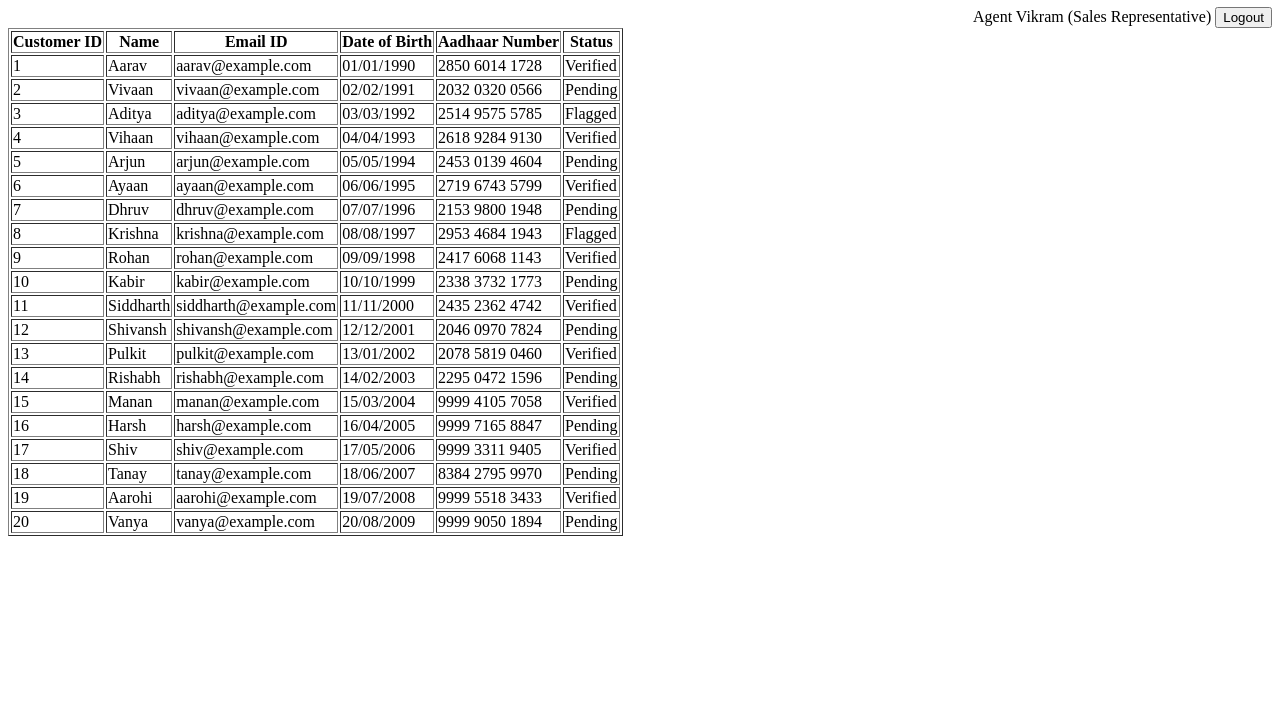
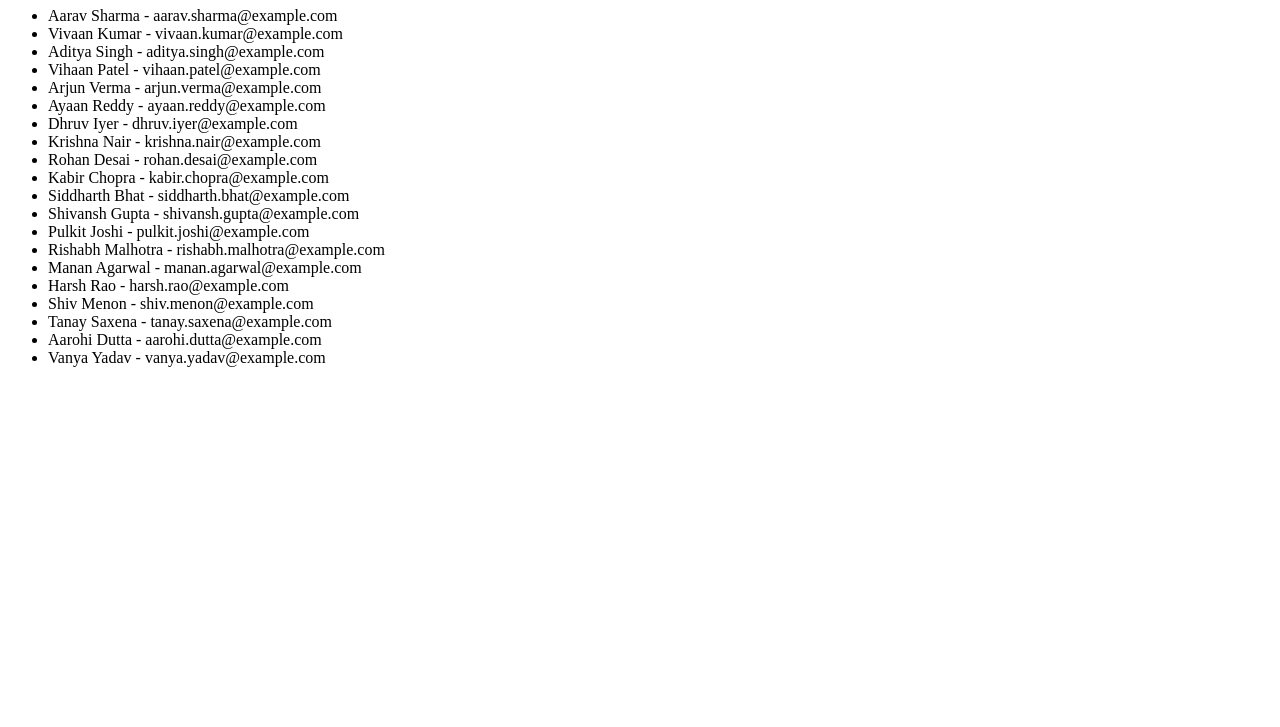
Before and after one commit to admininidentity/SampleChrome, a plain HTML site: page customer-database.html in a window 1280 px wide. Shown: the part 73-800 px from the top of the page. Drawn offline with Linux system fonts and the light colour scheme.

Commit message:
Updated customer-database.html to add second names and email updates.

```diff
--- a/customer-database.html
+++ b/customer-database.html
@@ -6,48 +6,28 @@
     <title>Customer Database</title>
 </head>
 <body>
-    <header>
-        <h1>Insurance Bazaar.com</h1>
-        <div style="text-align:right;">
-            <span>Agent Vikram (Sales Representative)</span>
-            <button onclick="logout()">Logout</button>
-        </div>
-    </header>
-    <table border="1">
-        <tr>
-            <th>Customer ID</th>
-            <th>Name</th>
-            <th>Email ID</th>
-            <th>Date of Birth</th>
-            <th>Aadhaar Number</th>
-            <th>Status</th>
-        </tr>
-        <tr><td>1</td><td>Aarav</td><td>aarav@example.com</td><td>01/01/1990</td><td>2850 6014 1728</td><td>Verified</td></tr>
-        <tr><td>2</td><td>Vivaan</td><td>vivaan@example.com</td><td>02/02/1991</td><td>2032 0320 0566</td><td>Pending</td></tr>
-        <tr><td>3</td><td>Aditya</td><td>aditya@example.com</td><td>03/03/1992</td><td>2514 9575 5785</td><td>Flagged</td></tr>
-        <tr><td>4</td><td>Vihaan</td><td>vihaan@example.com</td><td>04/04/1993</td><td>2618 9284 9130</td><td>Verified</td></tr>
-        <tr><td>5</td><td>Arjun</td><td>arjun@example.com</td><td>05/05/1994</td><td>2453 0139 4604</td><td>Pending</td></tr>
-        <tr><td>6</td><td>Ayaan</td><td>ayaan@example.com</td><td>06/06/1995</td><td>2719 6743 5799</td><td>Verified</td></tr>
-        <tr><td>7</td><td>Dhruv</td><td>dhruv@example.com</td><td>07/07/1996</td><td>2153 9800 1948</td><td>Pending</td></tr>
-        <tr><td>8</td><td>Krishna</td><td>krishna@example.com</td><td>08/08/1997</td><td>2953 4684 1943</td><td>Flagged</td></tr>
-        <tr><td>9</td><td>Rohan</td><td>rohan@example.com</td><td>09/09/1998</td><td>2417 6068 1143</td><td>Verified</td></tr>
-        <tr><td>10</td><td>Kabir</td><td>kabir@example.com</td><td>10/10/1999</td><td>2338 3732 1773</td><td>Pending</td></tr>
-        <tr><td>11</td><td>Siddharth</td><td>siddharth@example.com</td><td>11/11/2000</td><td>2435 2362 4742</td><td>Verified</td></tr>
-        <tr><td>12</td><td>Shivansh</td><td>shivansh@example.com</td><td>12/12/2001</td><td>2046 0970 7824</td><td>Pending</td></tr>
-        <tr><td>13</td><td>Pulkit</td><td>pulkit@example.com</td><td>13/01/2002</td><td>2078 5819 0460</td><td>Verified</td></tr>
-        <tr><td>14</td><td>Rishabh</td><td>rishabh@example.com</td><td>14/02/2003</td><td>2295 0472 1596</td><td>Pending</td></tr>
-        <tr><td>15</td><td>Manan</td><td>manan@example.com</td><td>15/03/2004</td><td>9999 4105 7058</td><td>Verified</td></tr>
-        <tr><td>16</td><td>Harsh</td><td>harsh@example.com</td><td>16/04/2005</td><td>9999 7165 8847</td><td>Pending</td></tr>
-        <tr><td>17</td><td>Shiv</td><td>shiv@example.com</td><td>17/05/2006</td><td>9999 3311 9405</td><td>Verified</td></tr>
-        <tr><td>18</td><td>Tanay</td><td>tanay@example.com</td><td>18/06/2007</td><td>8384 2795 9970</td><td>Pending</td></tr>
-        <tr><td>19</td><td>Aarohi</td><td>aarohi@example.com</td><td>19/07/2008</td><td>9999 5518 3433</td><td>Verified</td></tr>
-        <tr><td>20</td><td>Vanya</td><td>vanya@example.com</td><td>20/08/2009</td><td>9999 9050 1894</td><td>Pending</td></tr>
-    </table>
-    <script>
-        function logout() {
-            // Logout logic here
-            alert('Logged out successfully!');
-        }
-    </script>
+    <h1>Customer Database</h1>
+    <ul>
+        <li>Aarav Sharma - aarav.sharma@example.com</li>
+        <li>Vivaan Kumar - vivaan.kumar@example.com</li>
+        <li>Aditya Singh - aditya.singh@example.com</li>
+        <li>Vihaan Patel - vihaan.patel@example.com</li>
+        <li>Arjun Verma - arjun.verma@example.com</li>
+        <li>Ayaan Reddy - ayaan.reddy@example.com</li>
+        <li>Dhruv Iyer - dhruv.iyer@example.com</li>
+        <li>Krishna Nair - krishna.nair@example.com</li>
+        <li>Rohan Desai - rohan.desai@example.com</li>
+        <li>Kabir Chopra - kabir.chopra@example.com</li>
+        <li>Siddharth Bhat - siddharth.bhat@example.com</li>
+        <li>Shivansh Gupta - shivansh.gupta@example.com</li>
+        <li>Pulkit Joshi - pulkit.joshi@example.com</li>
+        <li>Rishabh Malhotra - rishabh.malhotra@example.com</li>
+        <li>Manan Agarwal - manan.agarwal@example.com</li>
+        <li>Harsh Rao - harsh.rao@example.com</li>
+        <li>Shiv Menon - shiv.menon@example.com</li>
+        <li>Tanay Saxena - tanay.saxena@example.com</li>
+        <li>Aarohi Dutta - aarohi.dutta@example.com</li>
+        <li>Vanya Yadav - vanya.yadav@example.com</li>
+    </ul>
 </body>
 </html>
```
